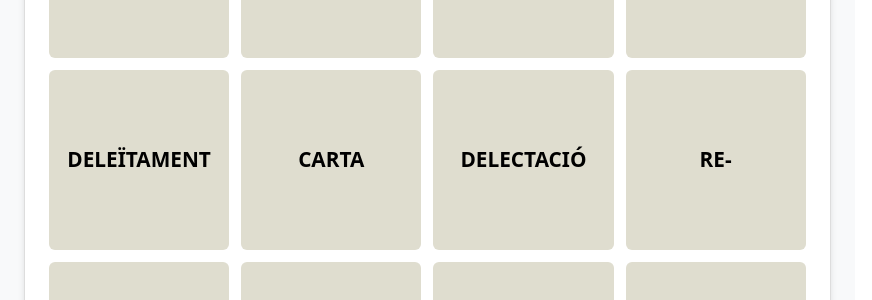
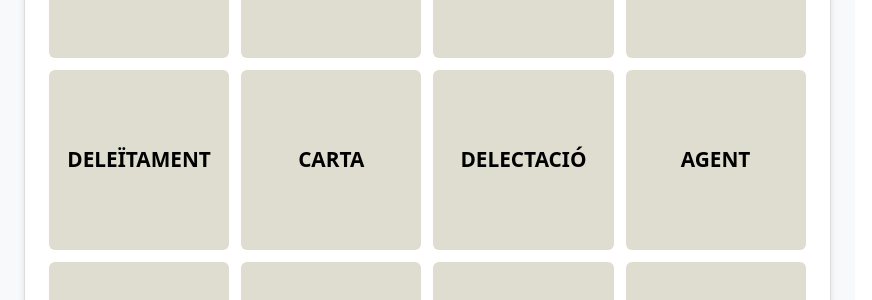
Before and after one commit to nmayol/connections, a React (Vite) app: page / in a window 1280 px wide. Shown: the part 436-736 px from the top of the page, without its empty margins (0-872 px from the left). Built offline with nearby package versions, Linux system fonts and the light colour scheme.

Commit message:
improvements

```diff
--- a/src/App.jsx
+++ b/src/App.jsx
@@ -12,12 +12,12 @@ const words = [
   { text: "Assaboriment", category: "Degustació" },
   { text: "Cafè", category: "doble" },
   { text: "Pas", category: "doble" },
-  { text: "re-", category: "doble" },
+  { text: "Agent", category: "doble" },
   { text: "capa", category: "doble" },
-  { text: "avinentesa", category: "Instruments" },
-  { text: "ocasió", category: "Instruments" },
-  { text: "oportunitat", category: "Instruments" },
-  { text: "tanda", category: "Instruments" }
+  { text: "avinentesa", category: "Saó" },
+  { text: "ocasió", category: "Saó" },
+  { text: "oportunitat", category: "Saó" },
+  { text: "tanda", category: "Saó" }
 ];
 
 const shuffleArray = (array) => {
```
